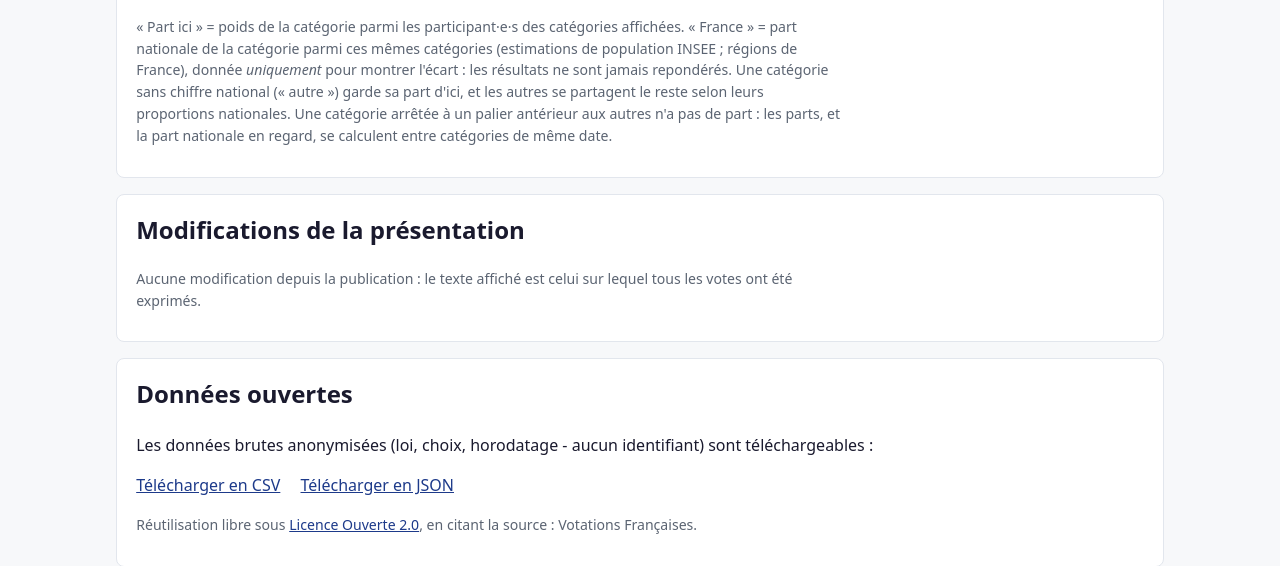
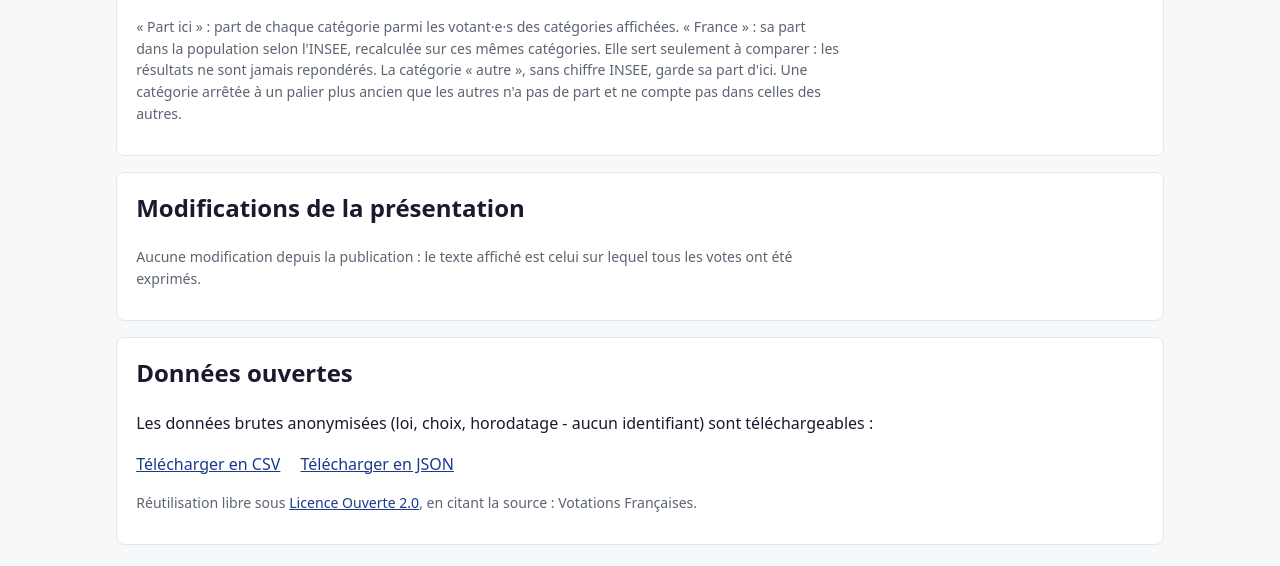
Before and after one commit to Arzenon/votations, a FastAPI app: template app/templates/results.html in a window 1280 px wide. Shown: the part 756-1322 px from the top of the page. Run offline with FastAPI, Linux system fonts and the light colour scheme; the template is opened without the code that fills it, so the values that code supplies are empty; parts of the project's set-up code (start-up, migrations or seed data) failed here and were passed over; some libraries are stand-ins or nearby versions.

Commit message:
Rewrite the shares footnote, shorter
Co-Authored-By: Claude Opus 5.5 <noreply@anthropic.com>

```diff
--- a/app/templates/results.html
+++ b/app/templates/results.html
@@ -179,15 +179,12 @@
     {% endif %}
     {% endfor %}
     <p class="meta">
-      « Part ici » = poids de la catégorie parmi les participant·e·s des
-      catégories affichées. « France » = part nationale de la catégorie parmi ces
-      mêmes catégories (estimations de population INSEE ; régions de France),
-      donnée <em>uniquement</em> pour montrer l'écart : les
-      résultats ne sont jamais repondérés. Une catégorie sans chiffre national
-      (« autre ») garde sa part d'ici, et les autres se partagent le reste selon
-      leurs proportions nationales. Une catégorie arrêtée à un palier
-      antérieur aux autres n'a pas de part : les parts, et la part nationale en
-      regard, se calculent entre catégories de même date.
+      « Part ici » : part de chaque catégorie parmi les votant·e·s des catégories
+      affichées. « France » : sa part dans la population selon l'INSEE,
+      recalculée sur ces mêmes catégories. Elle sert seulement à comparer : les
+      résultats ne sont jamais repondérés. La catégorie « autre », sans chiffre
+      INSEE, garde sa part d'ici. Une catégorie arrêtée à un palier plus ancien
+      que les autres n'a pas de part et ne compte pas dans celles des autres.
     </p>
   </section>
 
```
